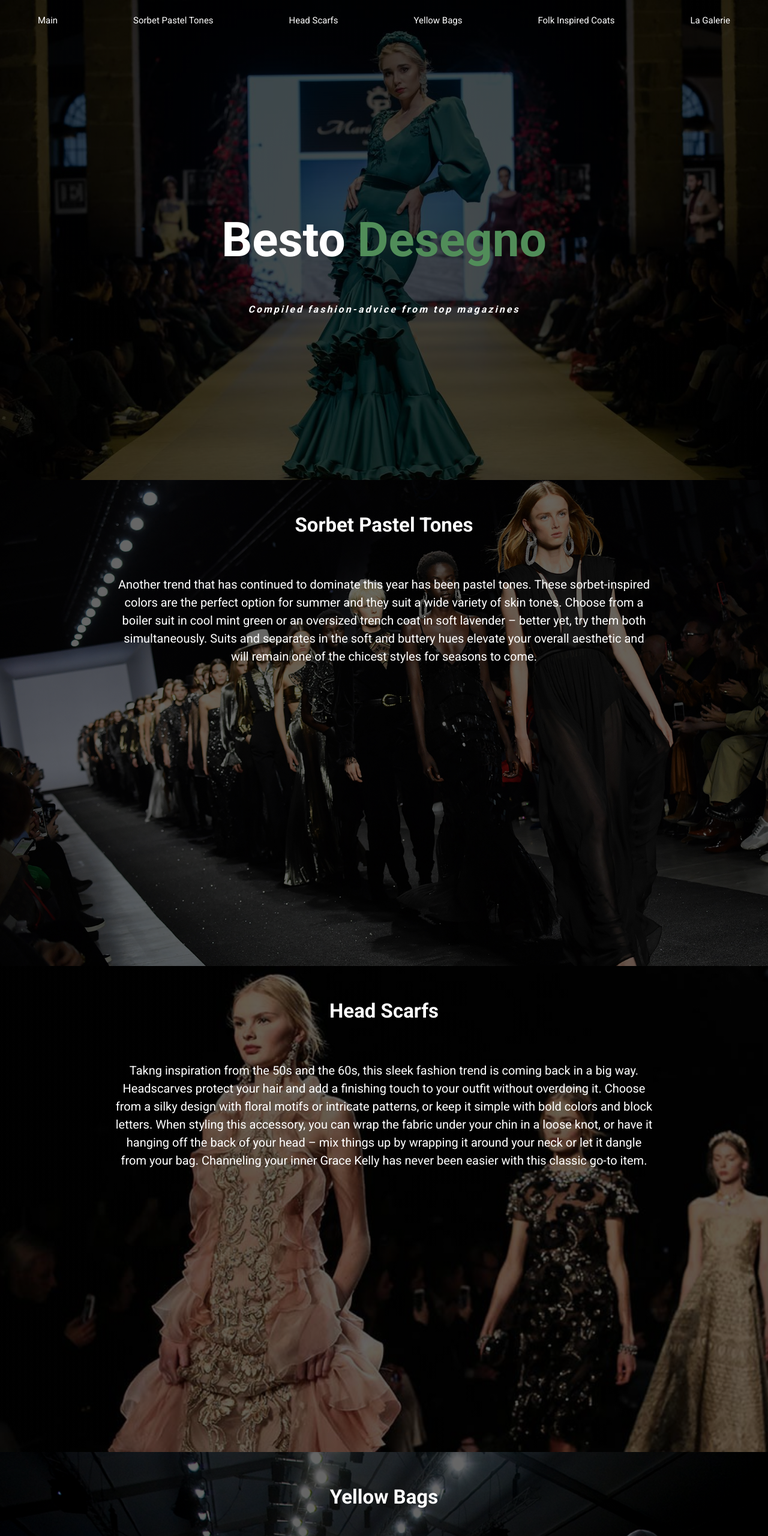
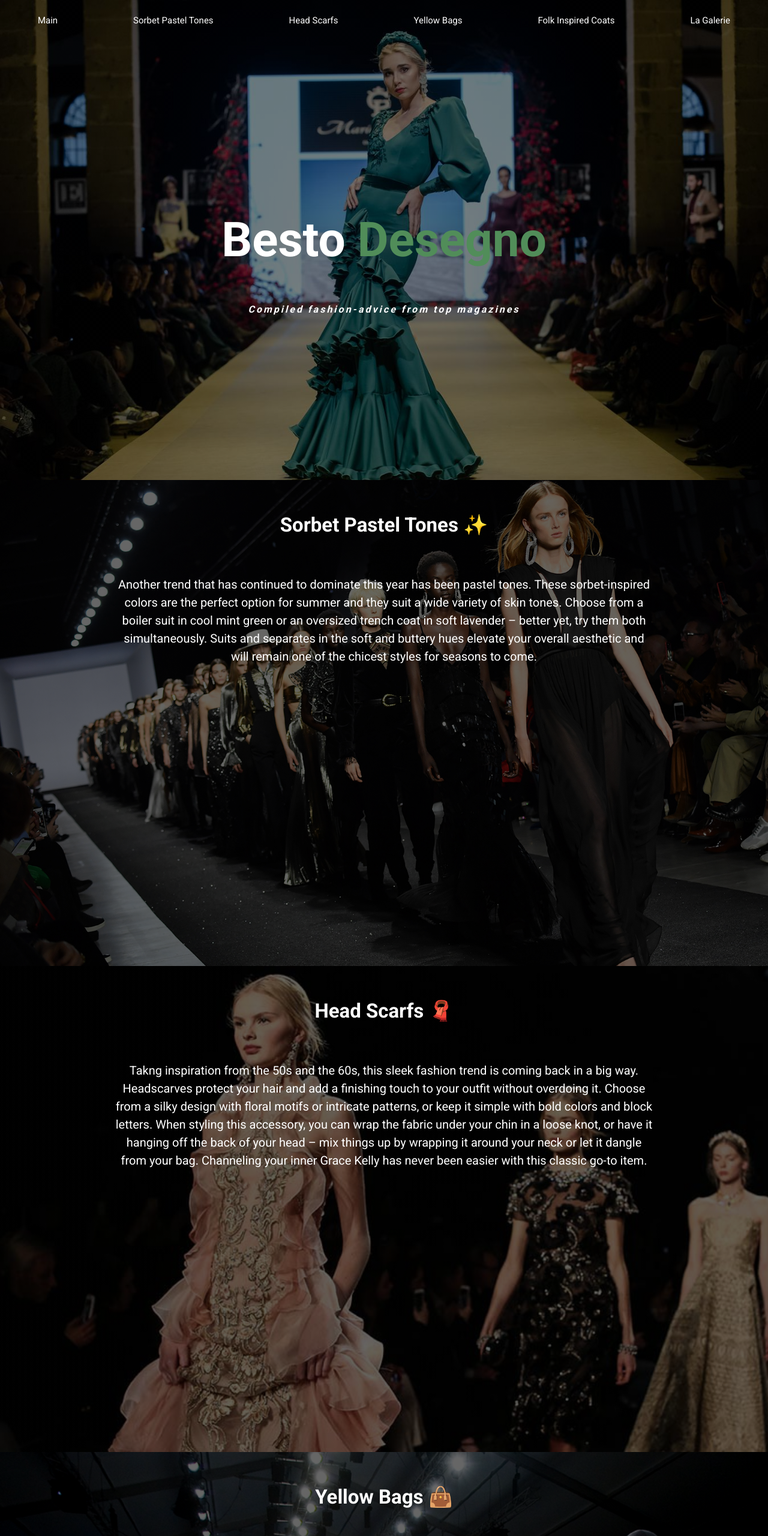
Before and after one commit to zapmal/fashion-website, a plain HTML site: page index.html in a window 1280 px wide. Shown: the top 2560 px of the page at 60% size. Drawn offline with Linux system fonts and the light colour scheme.

Commit message:
design: less shadow for banner, small 'icons', remove comented footer

```diff
--- a/index.html
+++ b/index.html
@@ -28,7 +28,7 @@
 
     <section class="one" id="sorbet-pastel-tones">
         <div class="content-text">
-            <h3 class="content-title">Sorbet Pastel Tones</h3>
+            <h3 class="content-title">Sorbet Pastel Tones ✨</h3>
             <p>
                 Another trend that has continued to dominate this year has been pastel tones. These sorbet-inspired
                 colors are the perfect option for summer and they suit a wide variety of skin tones. Choose from a
@@ -41,7 +41,7 @@
 
     <section class="two" id="head-scarfs">
         <div class="content-text">
-            <h3 class="content-title">Head Scarfs</h3>
+            <h3 class="content-title">Head Scarfs 🧣</h3>
             <p>
                 Takng inspiration from the 50s and the 60s, this sleek fashion trend is coming back in a big way.
                 Headscarves protect your hair and add a finishing touch to your outfit without overdoing it. Choose from
@@ -55,7 +55,7 @@
 
     <section class="three" id="yellow-bags">
         <div class="content-text">
-            <h3 class="content-title">Yellow Bags</h3>
+            <h3 class="content-title">Yellow Bags 👜</h3>
             <p>
                 This season yellow bags have taken over the runways and the streets. This trend is easy to replicate and
                 it is timeless – choose a small clutch to spice up an outfit or find a mustard tote for your daily
@@ -68,7 +68,7 @@
 
     <section class="four" id="folk-inspired-coats">
         <div class="content-text">
-            <h3 class="content-title">Folk Inspired Coats</h3>
+            <h3 class="content-title">Folk Inspired Coats 🧥</h3>
             <p>
                 Go all out this season with these beautiful and intricate folk-inspired coats. When the temperature
                 starts to drop, add some layers of delicate embroidery and lace to keep your outfit hot. The intricate
@@ -81,9 +81,8 @@
 
     <section class="five" id="gallery">
 
-        <h3 class="gallery-title">La Galerie</h3>
+        <h3 class="gallery-title">La Galerie 🖼️</h3>
         <span>Modern looks that will make you stand out from the others</span>
-
         <div class="gallery">
             <img src="assets/images/moist.jpg" alt="Charlie White" class="img-gallery">
             <img src="assets/images/pewdiepie.jpg" alt="Floor Gang King" class="img-gallery">
@@ -94,10 +93,5 @@
         </div>
 
     </section>
-
-    <!-- <footer> <h3>Besto Desegno LLC</h3>
-    </footer> -->
-
 </body>
-
 </html>
--- a/main.css
+++ b/main.css
@@ -36,7 +36,7 @@ a:hover {
 }
 
 section.hero {
-  background-image: linear-gradient(rgba(0, 0, 0, 0.7), rgba(0, 0, 0, 0.7)),
+  background-image: linear-gradient(rgba(0, 0, 0, 0.5), rgba(0, 0, 0, 0.5)),
     url('assets/images/background-0.jpg');
   background-size: cover;
   background-attachment: fixed;
```
